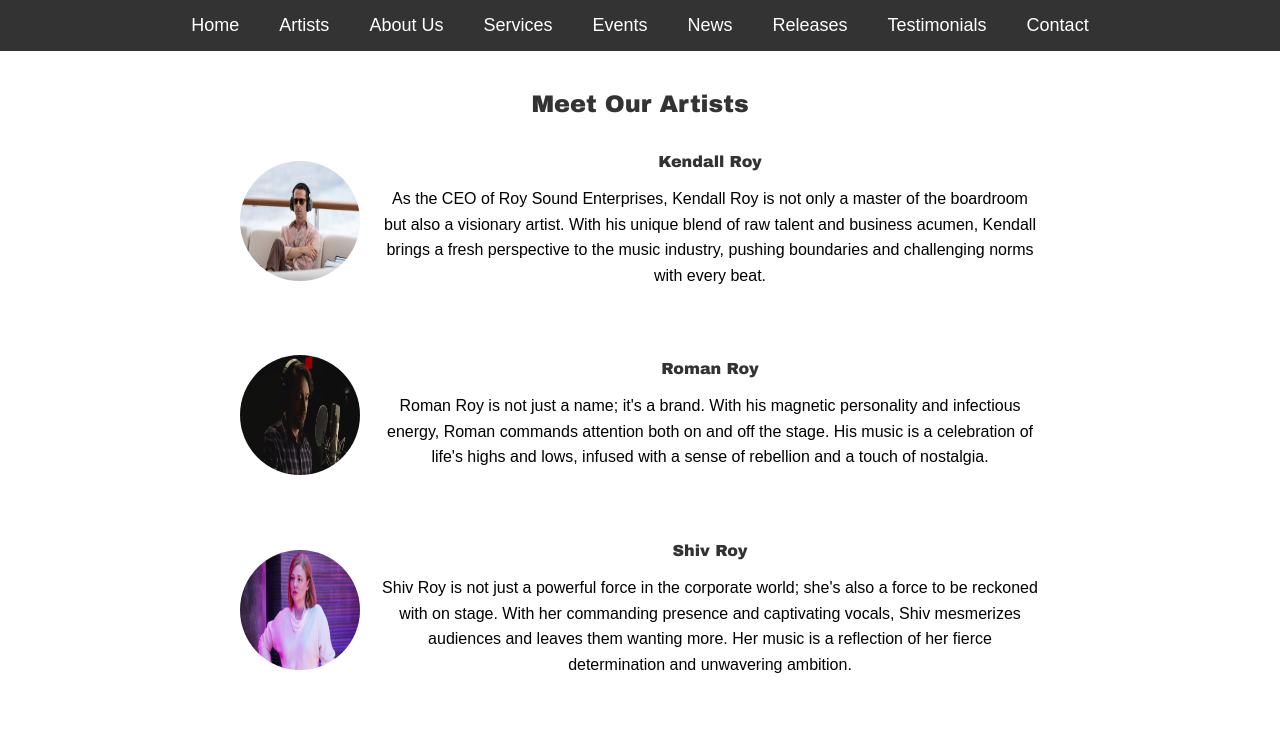
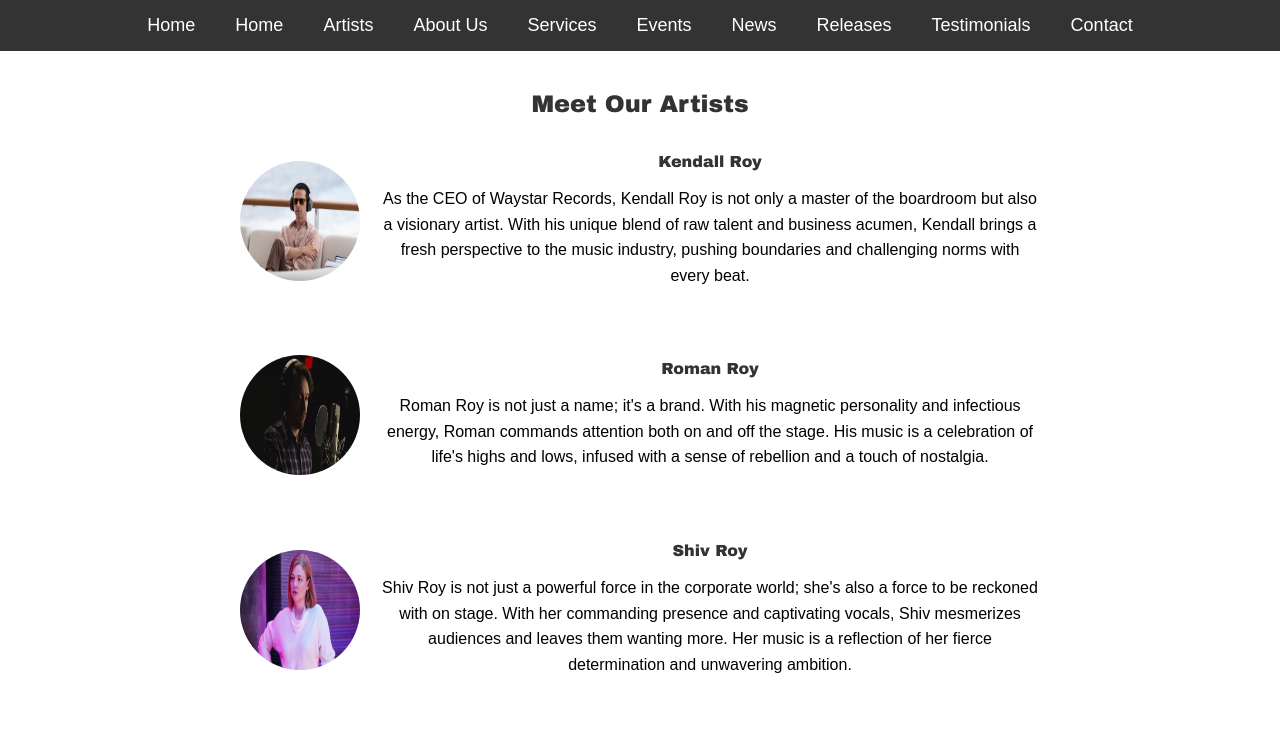
Before and after one commit to bostonbachexchange/waystar-records, a React (Create React App) app: page /waystar-records/artists in a window 1280 px wide. Shown: the top 742 px of the page. Built offline with nearby package versions, Linux system fonts and the light colour scheme.

Commit message:
route update

```diff
--- a/src/App.js
+++ b/src/App.js
@@ -19,6 +19,9 @@ function App() {
       <div className="App">
         <nav>
           <ul>
+            <li>
+              <Link to="/">Home</Link>
+            </li>
             <li>
               <Link to="/waystar-records/">Home</Link>
             </li>
--- a/src/pages/Artists.js
+++ b/src/pages/Artists.js
@@ -16,7 +16,7 @@ const Artists = () => {
         <img src={KendallImage} alt="Kendall Roy" className="artist-image" />
         <div className="artist-details">
           <h3 className="artist-name">Kendall Roy</h3>
-          <p className="artist-bio">As the CEO of Roy Sound Enterprises, Kendall Roy is not only a master of the boardroom but also a visionary artist. With his unique blend of raw talent and business acumen, Kendall brings a fresh perspective to the music industry, pushing boundaries and challenging norms with every beat.</p>
+          <p className="artist-bio">As the CEO of Waystar Records, Kendall Roy is not only a master of the boardroom but also a visionary artist. With his unique blend of raw talent and business acumen, Kendall brings a fresh perspective to the music industry, pushing boundaries and challenging norms with every beat.</p>
         </div>
       </div>
 
```
